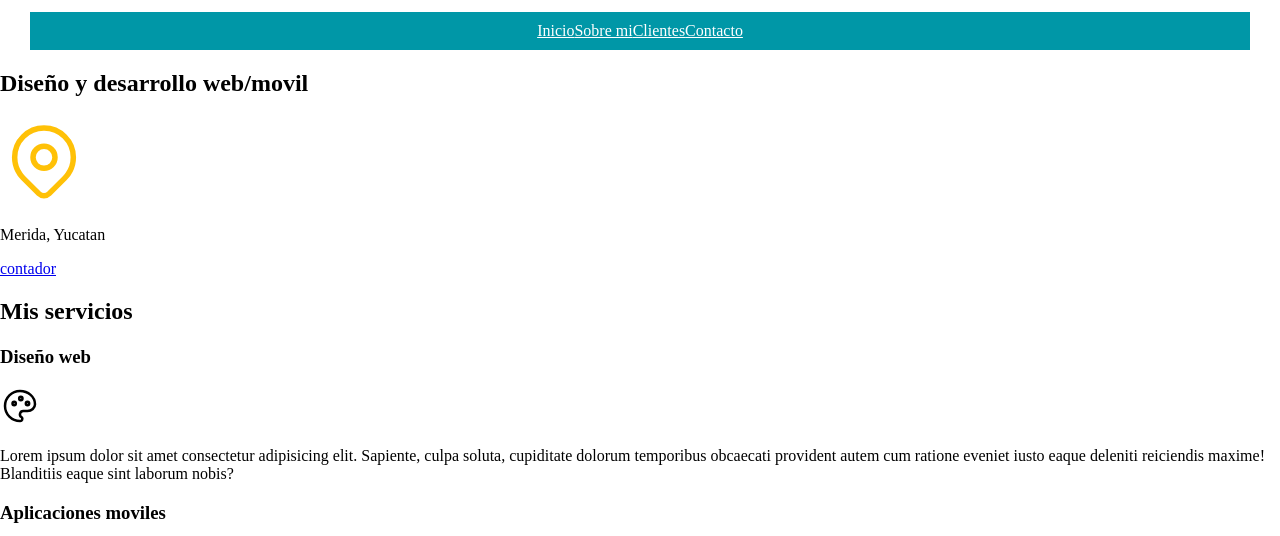
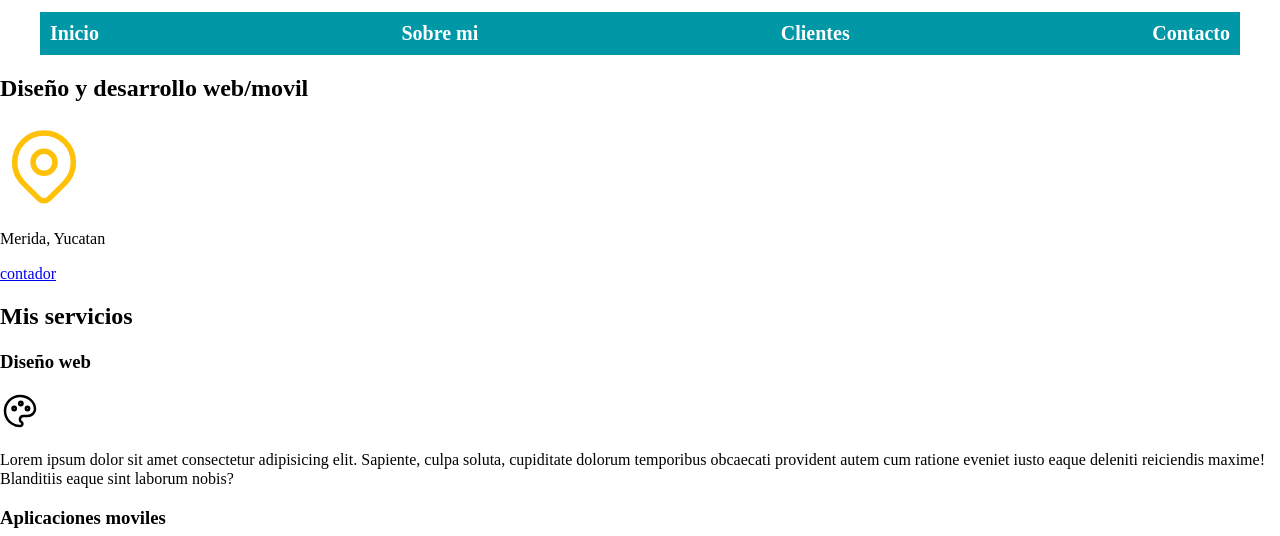
Before and after one commit to OilujCe/WEB, a plain HTML site: page Developer Page/index.html in a window 1280 px wide. Shown: the part 83-619 px from the top of the page. Drawn offline with Linux system fonts and the light colour scheme.

Commit message:
Mejorando el nav

```diff
--- a/Developer Page/CSS/styles.css
+++ b/Developer Page/CSS/styles.css
@@ -51,15 +51,28 @@ body{
 }*/
 
 .navegacion-principal{
-    padding: 1rem;
+    display: flex;
+    /* justify-content es para filas
+    align-itmes es para columnas (flex-direction)*/
+    justify-content: space-between;
+    font-size: 2rem;
+    font-weight: bold; /* negritas */
 }
 
 .navegacion-principal a{
+    padding: 1rem;
     color: var(--blanco);
-    text-decoration: underline;
+    text-decoration: none;
 }
 
+.navegacion-principal a:hover{
+    background-color: var(--primeario);
+    color: var(--ocuro);
+}
+
+/*
 .navegacion-principal{
     display: flex;
     justify-content: center;
 }
+*/
```
